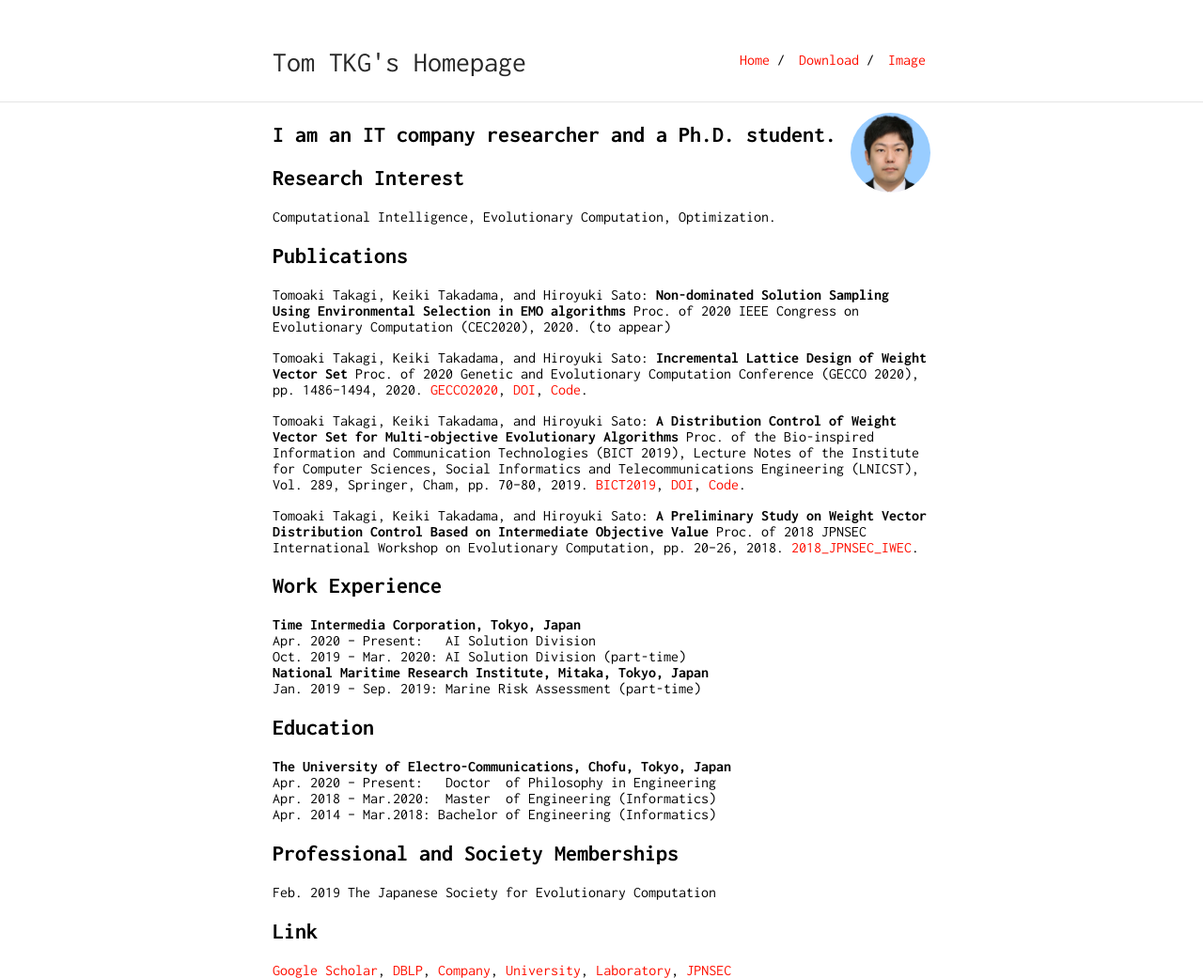
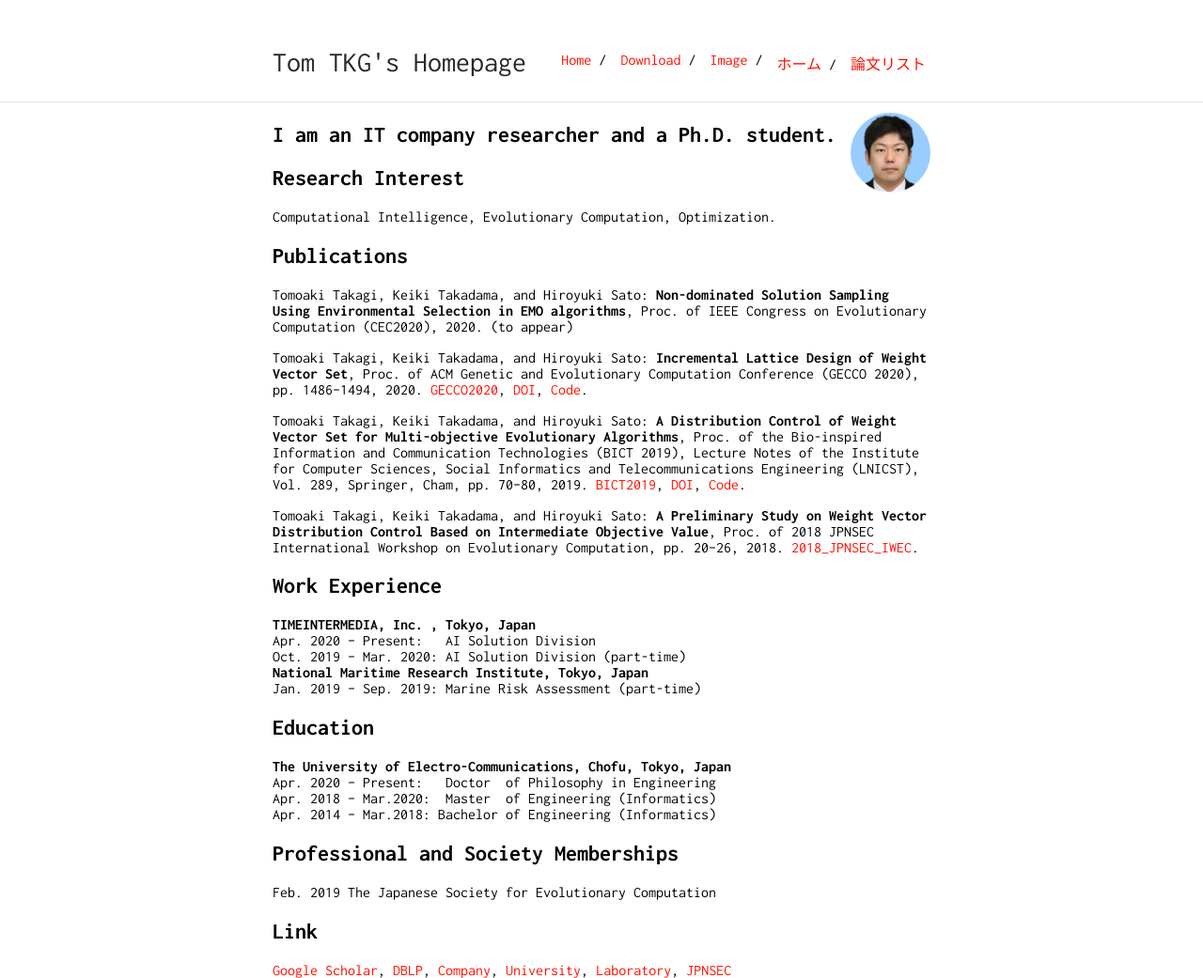
Before and after one commit to tomtkg/tomtkg.github.io, a Jekyll site: the page built from index.md, in a window 1280 px wide. Shown: the whole page at 94% size. Built offline with Jekyll 4.4.1, drawn with Linux system fonts in a browser that asks for light colours.

Commit message:
add JPpage

```diff
--- a/_config.yml
+++ b/_config.yml
@@ -27,3 +27,7 @@
    link: "download"
  - name: "Image"
    link: "image"
+ - name: "ホーム"
+   link: "indexJP"
+ - name: "論文リスト"
+   link: "paperJP"
--- a/index.md
+++ b/index.md
@@ -13,19 +13,19 @@
 Computational Intelligence, Evolutionary Computation, Optimization.
 
 ## Publications
-Tomoaki Takagi, Keiki Takadama, and Hiroyuki Sato: **Non-dominated Solution Sampling Using Environmental Selection in EMO algorithms** Proc. of 2020 IEEE Congress on Evolutionary Computation (CEC2020), 2020. (to appear)
+Tomoaki Takagi, Keiki Takadama, and Hiroyuki Sato: **Non-dominated Solution Sampling Using Environmental Selection in EMO algorithms**, Proc. of IEEE Congress on Evolutionary Computation (CEC2020), 2020. (to appear)
 
-Tomoaki Takagi, Keiki Takadama, and Hiroyuki Sato: **Incremental Lattice Design of Weight Vector Set** Proc. of 2020 Genetic and Evolutionary Computation Conference (GECCO 2020), pp. 1486--1494, 2020. [GECCO2020](https://gecco-2020.sigevo.org/), [DOI](https://dl.acm.org/doi/abs/10.1145/3377929.3398082), [Code](https://github.com/tomtkg/ILD).
+Tomoaki Takagi, Keiki Takadama, and Hiroyuki Sato: **Incremental Lattice Design of Weight Vector Set**,  Proc. of ACM Genetic and Evolutionary Computation Conference (GECCO 2020), pp. 1486--1494, 2020. [GECCO2020](https://gecco-2020.sigevo.org/), [DOI](https://dl.acm.org/doi/abs/10.1145/3377929.3398082), [Code](https://github.com/tomtkg/ILD).
 
-Tomoaki Takagi, Keiki Takadama, and Hiroyuki Sato: **A Distribution Control of Weight Vector Set for Multi-objective Evolutionary Algorithms** Proc. of the Bio-inspired Information and Communication Technologies (BICT 2019), Lecture Notes of the Institute for Computer Sciences, Social Informatics and Telecommunications Engineering (LNICST), Vol. 289, Springer, Cham, pp. 70--80, 2019. [BICT2019](https://bionetics2019.eai-conferences.org), [DOI](https://doi.org/10.1007/978-3-030-24202-2_6), [Code](https://github.com/tomtkg/MOEA-D-DCWVS).
+Tomoaki Takagi, Keiki Takadama, and Hiroyuki Sato: **A Distribution Control of Weight Vector Set for Multi-objective Evolutionary Algorithms**,  Proc. of the Bio-inspired Information and Communication Technologies (BICT 2019), Lecture Notes of the Institute for Computer Sciences, Social Informatics and Telecommunications Engineering (LNICST), Vol. 289, Springer, Cham, pp. 70--80, 2019. [BICT2019](https://bionetics2019.eai-conferences.org), [DOI](https://doi.org/10.1007/978-3-030-24202-2_6), [Code](https://github.com/tomtkg/MOEA-D-DCWVS).
 
-Tomoaki Takagi, Keiki Takadama, and Hiroyuki Sato: **A Preliminary Study on Weight Vector Distribution Control Based on Intermediate Objective Value** Proc. of 2018 JPNSEC International Workshop on Evolutionary Computation, pp. 20--26, 2018. [2018_JPNSEC_IWEC](http://www.jpnsec.org/symposium201802.html).
+Tomoaki Takagi, Keiki Takadama, and Hiroyuki Sato: **A Preliminary Study on Weight Vector Distribution Control Based on Intermediate Objective Value**,  Proc. of 2018 JPNSEC International Workshop on Evolutionary Computation, pp. 20--26, 2018. [2018_JPNSEC_IWEC](http://www.jpnsec.org/symposium201802.html).
 
 ## Work Experience
-**Time Intermedia Corporation, Tokyo, Japan**
+**TIMEINTERMEDIA, Inc. , Tokyo, Japan**
 Apr. 2020 – Present: &nbsp;&nbsp;AI Solution Division
 Oct. 2019 – Mar. 2020: AI Solution Division (part-time)
-**National Maritime Research Institute, Mitaka, Tokyo, Japan**
+**National Maritime Research Institute, Tokyo, Japan**
 Jan. 2019 – Sep. 2019: Marine Risk Assessment (part-time)
 
 ## Education
```
Also changed, not shown: indexJP.md (added, +27 -0 lines), paperJP.md (added, +23 -0 lines).
